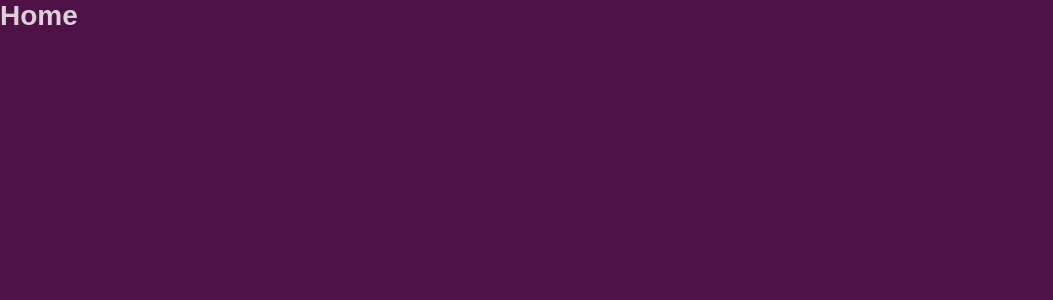
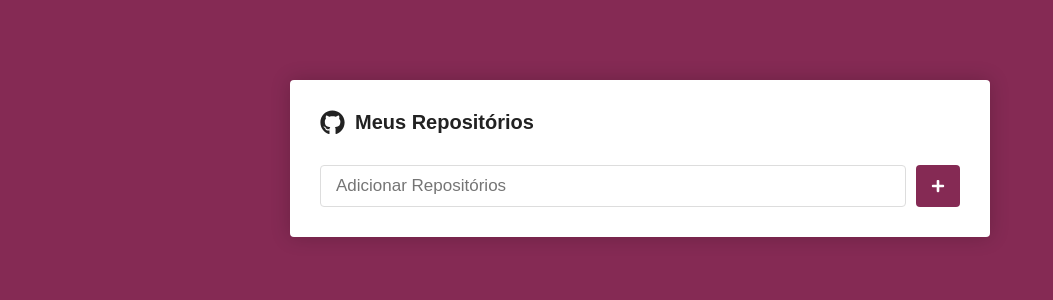
Before and after one commit to Heloisatanquella/GitExplorer, a React (Create React App) app: page / in a window 1280 px wide. Shown: the top 300 px of the page, without its empty margins (0-1053 px from the left). Built offline with nearby package versions, Linux system fonts and the light colour scheme.

Commit message:
feat: home page innitial style

```diff
--- a/package.json
+++ b/package.json
@@ -9,6 +9,7 @@
     "@testing-library/user-event": "^13.5.0",
     "react": "^19.1.0",
     "react-dom": "^19.1.0",
+    "react-icons": "^5.5.0",
     "react-router-dom": "^7.4.1",
     "react-scripts": "5.0.1",
     "styled-components": "^6.1.17",
--- a/src/pages/Home/index.js
+++ b/src/pages/Home/index.js
@@ -1,9 +1,21 @@
 import React from "react";
+import * as I from 'react-icons/fa'
 import * as S from './styled'
 
 const Home = () => {
     return (
-        <S.Title>Home</S.Title>
+        <S.Container>
+            <h1>
+                <I.FaGithub size={25}/>
+                Meus Repositórios
+            </h1>
+            <S.Form onSubmit={()=>{}}>
+                <input type="text" placeholder="Adicionar Repositórios"/>
+                <S.SubmitButton>
+                    <I.FaPlus color="#FFF" size={14}/>
+                </S.SubmitButton>
+            </S.Form>
+        </S.Container>
     )
 }
 
--- a/src/pages/Home/styled.js
+++ b/src/pages/Home/styled.js
@@ -1,5 +1,47 @@
 import styled from "styled-components";
 
-export const Title = styled.h1 `
-    color:rgba(255, 253, 253, 0.81);
-`
+export const Container = styled.div `
+    max-width: 700px;
+    background-color: #FFF;
+    border-radius: 4px;
+    box-shadow: 0 0 20px rgba(0,0,0, 0.2);
+    padding: 30px;
+    margin: 80px auto;
+
+    h1{
+        font-size: 20px;
+        display: flex;
+        align-items: center;
+        flex-direction: row;
+
+        svg{
+            margin-right: 10px;
+        }
+    }
+`;
+
+export const Form = styled.form `
+    margin-top: 30px;
+    display: flex;
+    flex-direction: row;
+
+    input{
+        flex:1;
+        border: 1px solid #DDD;
+        padding: 10px 15px;
+        border-radius: 4px;
+        font-size: 17px;
+    }
+`;
+
+export const SubmitButton = styled.button `
+    background: #852a54;
+    border: 0;
+    border-radius: 4px;
+    margin-left: 10px;
+    padding: 0 15px;
+    display: flex;
+    justify-content: center;
+    align-items: center;
+
+`;
--- a/src/styles/global.js
+++ b/src/styles/global.js
@@ -13,7 +13,7 @@ export default createGlobalStyle`
     }
 
     body{
-        background-color:rgb(79, 18, 71);
+        background-color:#852a54;
         font-size: 14px;
         -webkit-font-smoothing: antialiased !important;
     }
```
Also changed, not shown: 1 other file (tests, documents, lock files or other folders).
